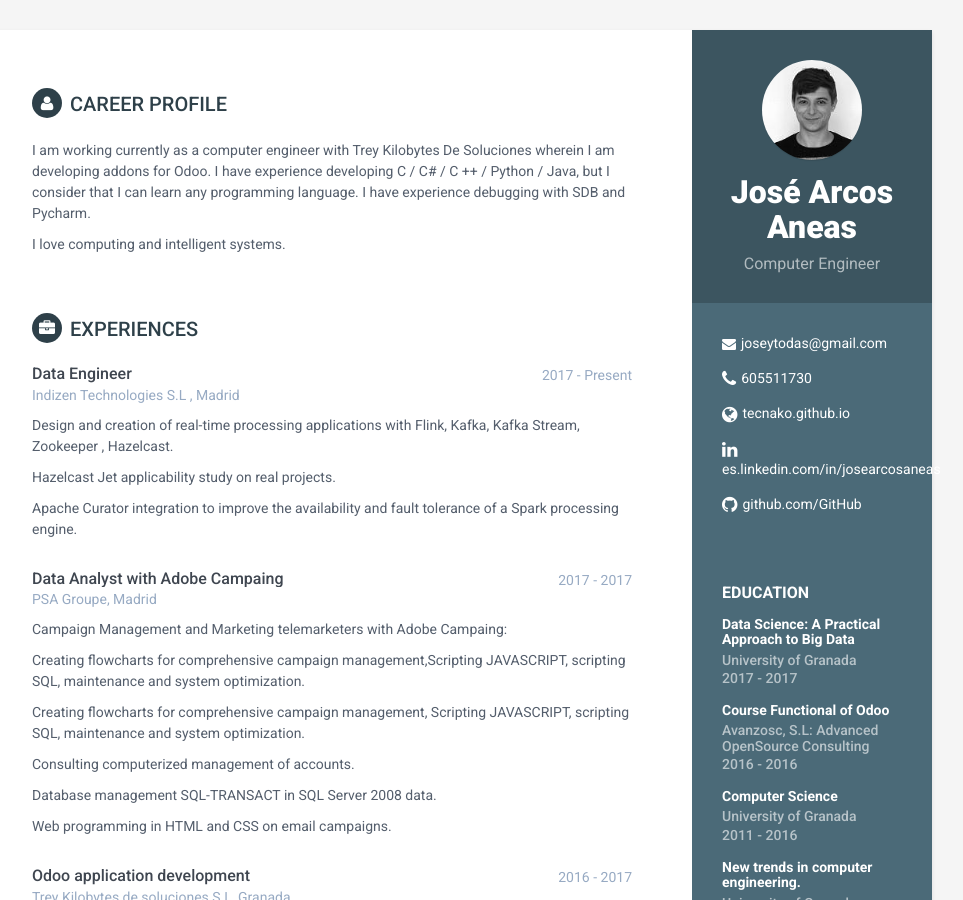
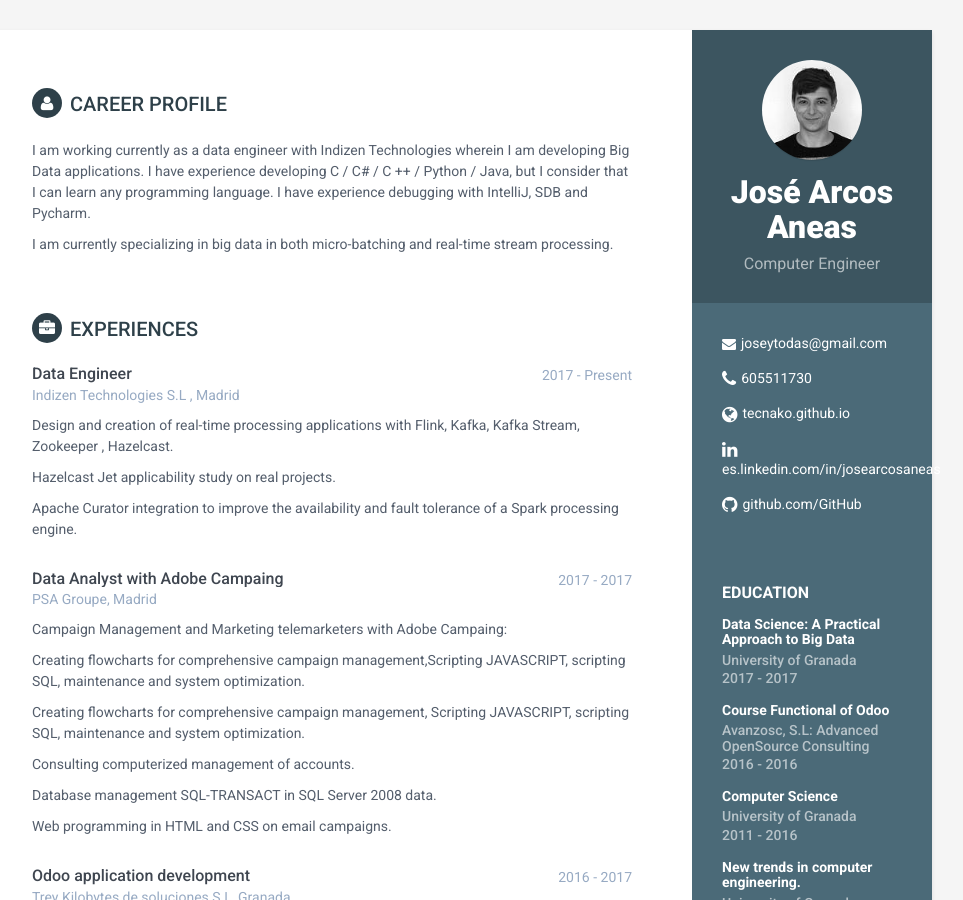
Before and after one commit to josearcosaneas/josearcosaneas.github.io, a Jekyll site: the page built from index.html, in a window 1280 px wide and 900 px high. Shown: the whole window, without its empty margins (188-1151 px from the left). Built offline with Jekyll 4.4.1, drawn with Linux system fonts in a browser that asks for light colours; some of the changed text lies outside the part shown.

Commit message:
update resume

```diff
--- a/_includes/career-profile.html
+++ b/_includes/career-profile.html
@@ -1,8 +1,7 @@
 <section class="section summary-section">
 <h2 class="section-title"><i class="fa fa-user"></i>Career Profile</h2>
 <div class="summary">
-    <p>I am working currently as a computer engineer with Trey Kilobytes De Soluciones wherein I am developing addons for Odoo. I have experience
-developing C / C# / C ++ / Python / Java, but I consider that I can learn any programming language. I have experience debugging with SDB and Pycharm.</p>
-<p>I love computing and intelligent systems.</p>
+    <p>I am working currently as a data engineer with Indizen Technologies  wherein I am developing Big Data applications. I have experience developing C / C# / C ++ / Python / Java, but I consider that I can learn any programming language. I have experience debugging with IntelliJ, SDB and Pycharm.</p>
+<p>I am currently specializing in big data in both micro-batching and real-time stream processing.</p>
 </div><!--//summary-->
 </section><!--//section-->
--- a/_includes/skills.html
+++ b/_includes/skills.html
@@ -10,7 +10,7 @@
                     </div><!--//item-->
 
                     <div class="item">
-                        <h3 class="level-title">Javascript &amp; jQuery</h3>
+                        <h3 class="level-title">Java &amp; Flink &amp; Hazelcast Jet</h3>
                         <div class="level-bar">
                             <div class="level-bar-inner" data-level="98%">
                             </div>
@@ -18,7 +18,15 @@
                     </div><!--//item-->
 
                     <div class="item">
-                        <h3 class="level-title">Python &amp; Scikit</h3>
+                        <h3 class="level-title">Scala &amp; Spark</h3>
+                        <div class="level-bar">
+                            <div class="level-bar-inner" data-level="98%">
+                            </div>
+                        </div><!--//level-bar-->
+                    </div><!--//item-->
+
+                    <div class="item">
+                        <h3 class="level-title">Javascript &amp; jQuery</h3>
                         <div class="level-bar">
                             <div class="level-bar-inner" data-level="98%">
                             </div>
```
